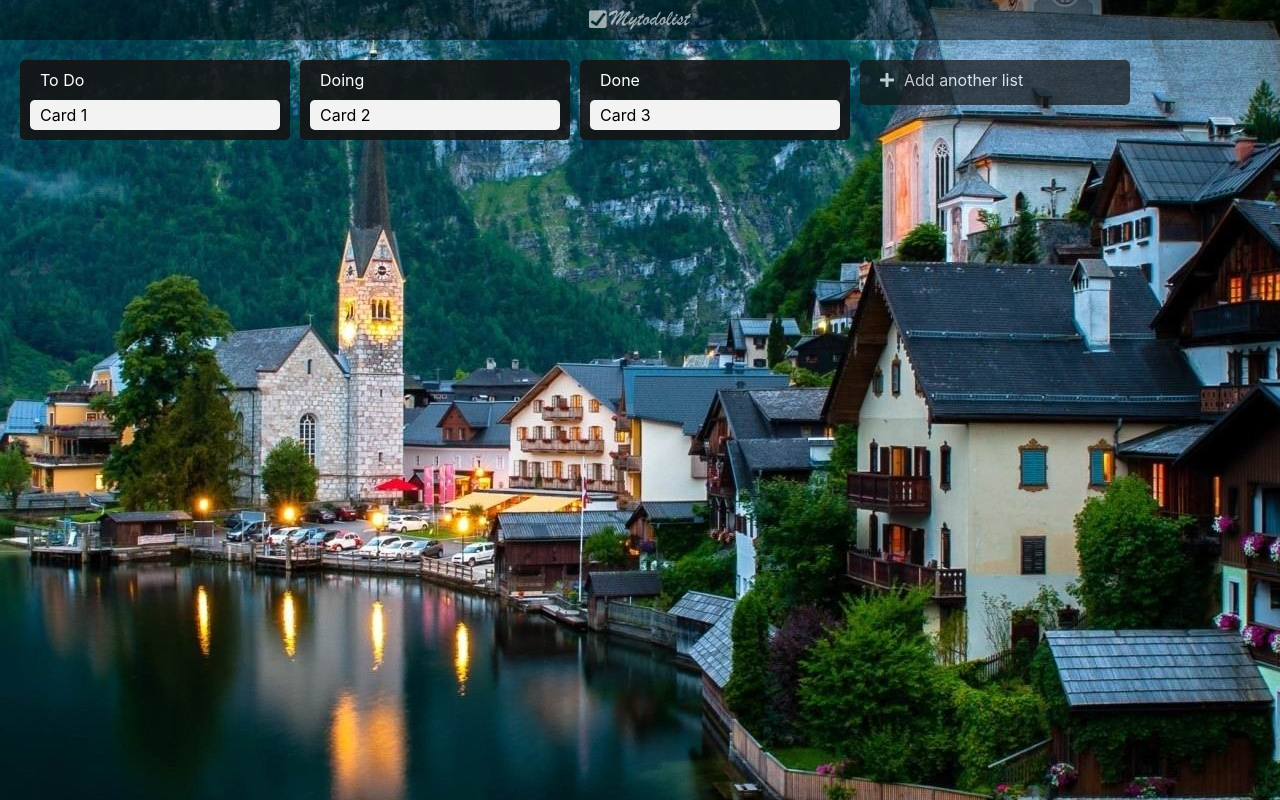
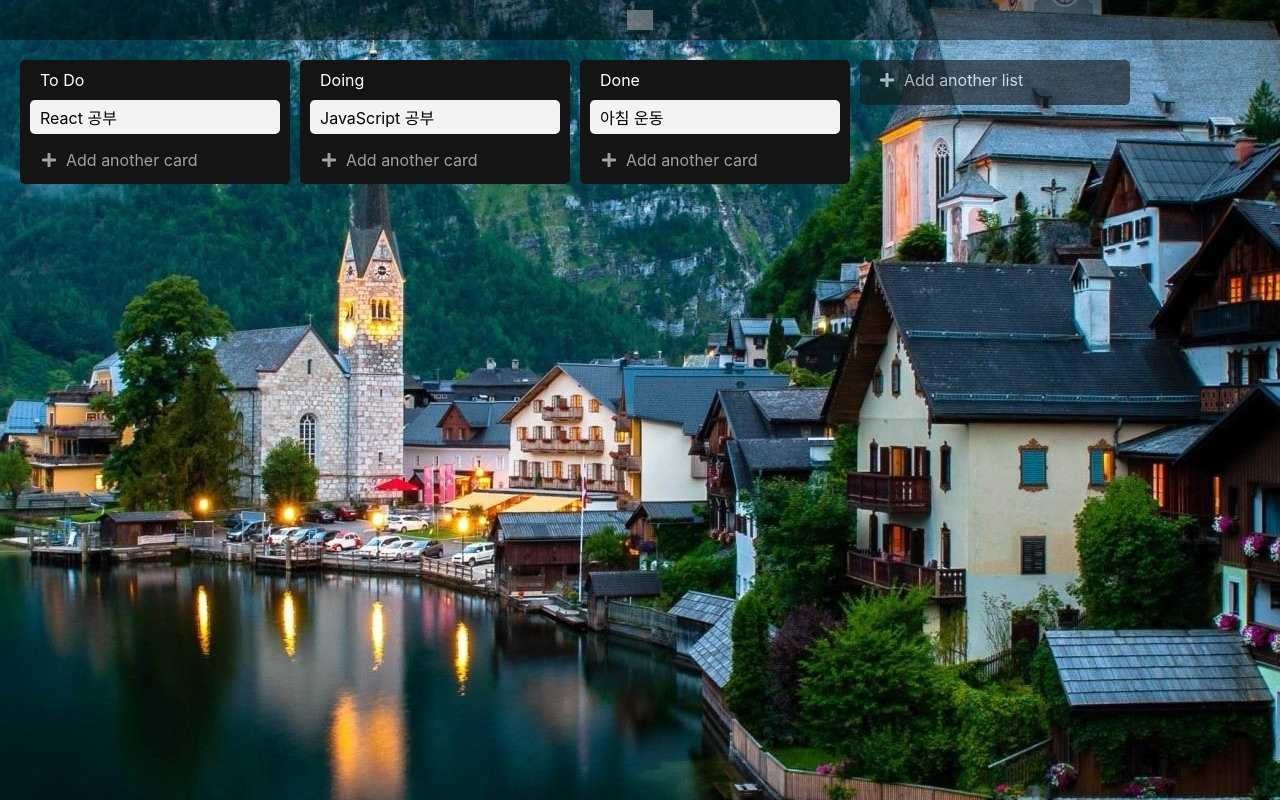
Before and after one commit to mooyeon-choi/trello_clone_coding, a React (Create React App) app: page / in a window 1280 px wide. Built offline with nearby package versions, Linux system fonts and the light colour scheme; grey boxes are pictures that could not be loaded.

Commit message:
Add Add Card, Add Cancel Button

```diff
--- a/src/app.css
+++ b/src/app.css
@@ -55,9 +55,10 @@ body {
   flex-direction: column;
 
   width: 100%;
+  min-width: 250px;
   min-height: 40px;
 
-  background-color: rgba(20, 20, 20, 0.9);
+  background-color: rgb(20, 20, 20);
 
   border-radius: 5px;
 
@@ -67,10 +68,11 @@ body {
 
 .flexbox .board .add-box {
   width: 100%;
+  min-width: 250px;
   min-height: 45px;
 
   background-color: rgb(20, 20, 20);
-  opacity: 0.7;
+  opacity: 0.6;
 
   border-radius: 5px;
   margin-right: 15px;
@@ -81,11 +83,78 @@ body {
 }
 
 .flexbox .board .add-box:hover {
-  opacity: 0.9;
+  opacity: 0.8;
   cursor: pointer;
 }
 
-.flexbox .board .add-box .add-icon {
+.flexbox .board .add-another-card {
+  width: 100%;
+  min-height: 40px;
+
+  padding: 0 5px 5px;
+
+  font-size: 1rem;
+  color: white;
+}
+
+.flexbox .board .add-another-card .add-another-card-button {
+  width: 100%;
+  height: 100%;
+
+  opacity: 0.6;
+
+  border-radius: 5px;
+  padding: 6px 6px 6px 17px;
+
+  font-size: 1rem;
+  color: white;
+}
+
+.flexbox .board .add-another-card .add-another-card-button:hover {
+  background-color: #222222;
+  opacity: 1;
+  cursor: pointer;
+}
+
+.flexbox .board .add-another-card .add-card-button {
+  width: 90px;
+  min-height: 30px;
+
+  margin-left: 5px;
+  border-radius: 5px;
+  border: 0;
+  outline: 0;
+
+  background-color: #33ad0a;
+  font-size: 0.9rem;
+  color: white;
+}
+
+.flexbox .board .add-another-card .add-card-button:hover {
+  cursor: pointer;
+  background-color: #37ba0b;
+}
+
+.flexbox .board .add-another-card .add-cancel-button {
+  width: 30px;
+  height: 30px;
+
+  margin-left: 5px;
+  border-radius: 5px;
+  border: 0;
+  outline: 0;
+
+  background-color: transparent;
+  font-size: 1rem;
+  color: white;
+}
+
+.flexbox .board .add-another-card .add-cancel-button:hover {
+  cursor: pointer;
+  background-color: #2f2f2f;
+}
+
+.add-icon {
   margin-right: 10px;
 }
 
--- a/src/app.jsx
+++ b/src/app.jsx
@@ -6,9 +6,9 @@ import Navbar from './components/navbar';
 class App extends Component {
   state = {
     boards: [
-      {id:0, box: {name:"To Do", cards: [{id: 'card_1', text: 'Card 1'}]}},
-      {id:1, box: {name:"Doing", cards: [{id: 'card_2', text: 'Card 2'}]}},
-      {id:2, box: {name:"Done", cards: [{id: 'card_3', text: 'Card 3'}]}},
+      {id:0, box: {name:"To Do", cards: [{id: 'card_1', text: 'React 공부'}]}},
+      {id:1, box: {name:"Doing", cards: [{id: 'card_2', text: 'JavaScript 공부'}]}},
+      {id:2, box: {name:"Done", cards: [{id: 'card_3', text: '아침 운동'}]}},
       {id:3, box: null}
     ],
     card: null,
--- /dev/null
+++ b/src/components/addCard.jsx
@@ -0,0 +1,25 @@
+import React, { Component } from 'react'
+
+export default class AddCard extends Component {
+  handleAdd = () => {
+    this.props.onAdd();
+  }
+  render() {
+    return (
+      <div className="add-another-card">
+        {this.props.checkAdd ?
+        <div>
+          <button className="add-card-button">Add Card</button>
+          <button className="add-cancel-button">
+            <i className="cancel-icon fas fa-times"></i>
+          </button>
+        </div>
+        :
+        <section className="add-another-card-button" onClick={this.handleAdd}>
+          <i className="add-icon fas fa-plus"></i>
+          Add another card
+        </section>}
+      </div>
+    )
+  }
+}
--- a/src/components/board.jsx
+++ b/src/components/board.jsx
@@ -1,7 +1,11 @@
 import React, { Component } from 'react'
+import AddCard from './addCard';
 import Card from './card';
 
 export default class Board extends Component {
+  state = {
+    checkAdd: false,
+  }
   handleDragOver = event => {
     event.preventDefault();
   }
@@ -12,6 +16,11 @@ export default class Board extends Component {
 
   handleDragStart = card => {
     this.props.onDragStart(card);
+  }
+
+  handleAdd = () => {
+    const checkAdd = !this.state.checkAdd
+    this.setState({ checkAdd })
   }
 
   render() {
@@ -34,6 +43,7 @@ export default class Board extends Component {
                 draggable="true"
               />
             )}
+            <AddCard checkAdd={this.state.checkAdd} onAdd={this.handleAdd}/>
           </div> :
           <div className="add-box">
             <i className="add-icon fas fa-plus"></i>
--- a/src/components/navbar.jsx
+++ b/src/components/navbar.jsx
@@ -4,7 +4,7 @@ class Navbar extends Component {
   render() {
     return (
       <nav className="navbar">
-        <img src="/images/navbar_logo.png" alt="logo" className="navbar-logo"/>
+        <img src="https://github.com/mooyeon-choi/trello_clone_coding/blob/master/public/images/navbar_logo.png?raw=true" alt="logo" className="navbar-logo"/>
       </nav>
     );
   }
```
Also changed, not shown: package.json (+5 -2 lines), 1 other file (tests, documents, lock files or other folders).
